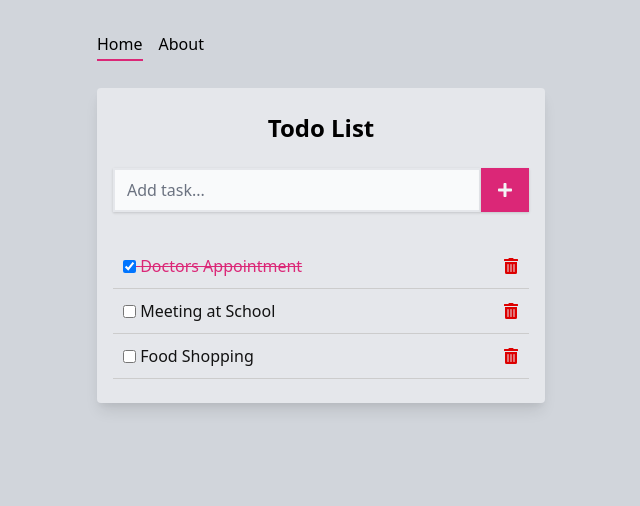
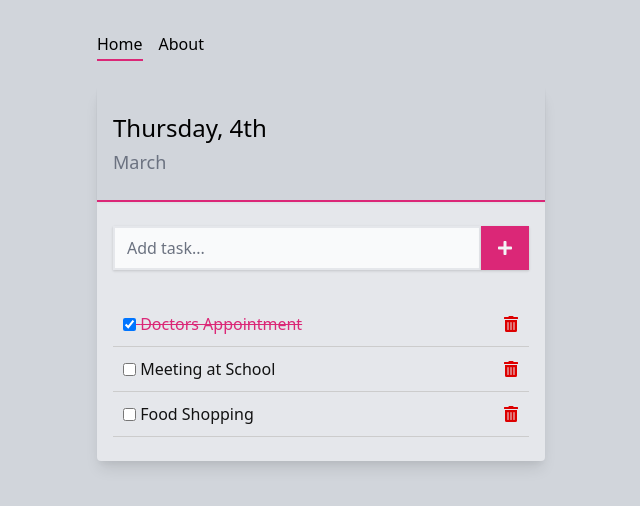
Before and after one commit to naruto4999/to-do-app, a React (Create React App) app: page / in a window 1280 px wide. Shown: the top 506 px of the page, without its empty margins (319-959 px from the left). Built offline with nearby package versions, Linux system fonts and the light colour scheme.

Commit message:
TodosHeader: Add a new component for the todo list's header
This component displays today's date. It's displayed above every other
component in the todo list.

```diff
--- a/src/App.js
+++ b/src/App.js
@@ -3,6 +3,7 @@ import { BrowserRouter as Router, Switch, Route } from "react-router-dom";
 import { v4 as uuidv4 } from "uuid";
 // import axios from "axios"; // TODO remove from package.json
 import Header from "./layouts/Header";
+import TodosHeader from "./components/TodosHeader";
 import Todos from "./components/Todos";
 import AddTodo from "./components/AddTodo";
 import About from "./pages/About";
@@ -67,8 +68,8 @@ function App() {
                 exact
                 path="/"
                 render={(props) => (
-                  <div className="max-w-md px-4 py-6 mx-auto bg-gray-200 rounded shadow-lg">
-                    <h1 className="text-2xl font-bold text-center">Todo List</h1>
+                  <div className="max-w-md pb-6 mx-auto bg-gray-200 rounded shadow-lg">
+                    <TodosHeader />
 
                     <AddTodo addTodo={addTodo} />
 
--- a/src/components/AddTodo.js
+++ b/src/components/AddTodo.js
@@ -22,7 +22,7 @@ function AddTodo(props) {
   };
 
   return (
-    <div className="mt-6">
+    <div className="px-4 mt-6">
       <form onSubmit={onSubmit} style={{ display: "flex" }}>
         <input
           name="task-title"
--- a/src/components/Todos.js
+++ b/src/components/Todos.js
@@ -3,7 +3,7 @@ import TodoItem from "./TodoItem";
 
 function Todos(props) {
   return (
-    <div className="mt-6">
+    <div className="px-4 mt-6">
       {props.todos.length > 0 ? (
         // If there are todo items, show them in a list
         <ul className="mt-8">
--- /dev/null
+++ b/src/components/TodosHeader.js
@@ -0,0 +1,38 @@
+const TodosHeader = () => {
+  // TODO improve this, this is just to test the design
+  const date = new Date();
+  const weekDay = [
+    "Sunday",
+    "Monday",
+    "Tuesday",
+    "Wednesday",
+    "Thursday",
+    "Friday",
+    "Saturday",
+  ][date.getDay()];
+  const day = date.getDate();
+  const month = [
+    "January",
+    "February",
+    "March",
+    "April",
+    "May",
+    "June",
+    "July",
+    "August",
+    "September",
+    "October",
+    "November",
+    "December",
+  ][date.getMonth()];
+
+  return (
+    <div className="bg-gray-300 border-b-2 border-pink-600 shadow-sm px-4 py-6">
+      {/* TODO set 'st, nd, rd, th' programmatically */}
+      <h1 className="text-2xl">{`${weekDay}, ${day}th`}</h1>
+      <p className="pt-1 text-lg text-gray-500">{month}</p>
+    </div>
+  );
+};
+
+export default TodosHeader;
```
